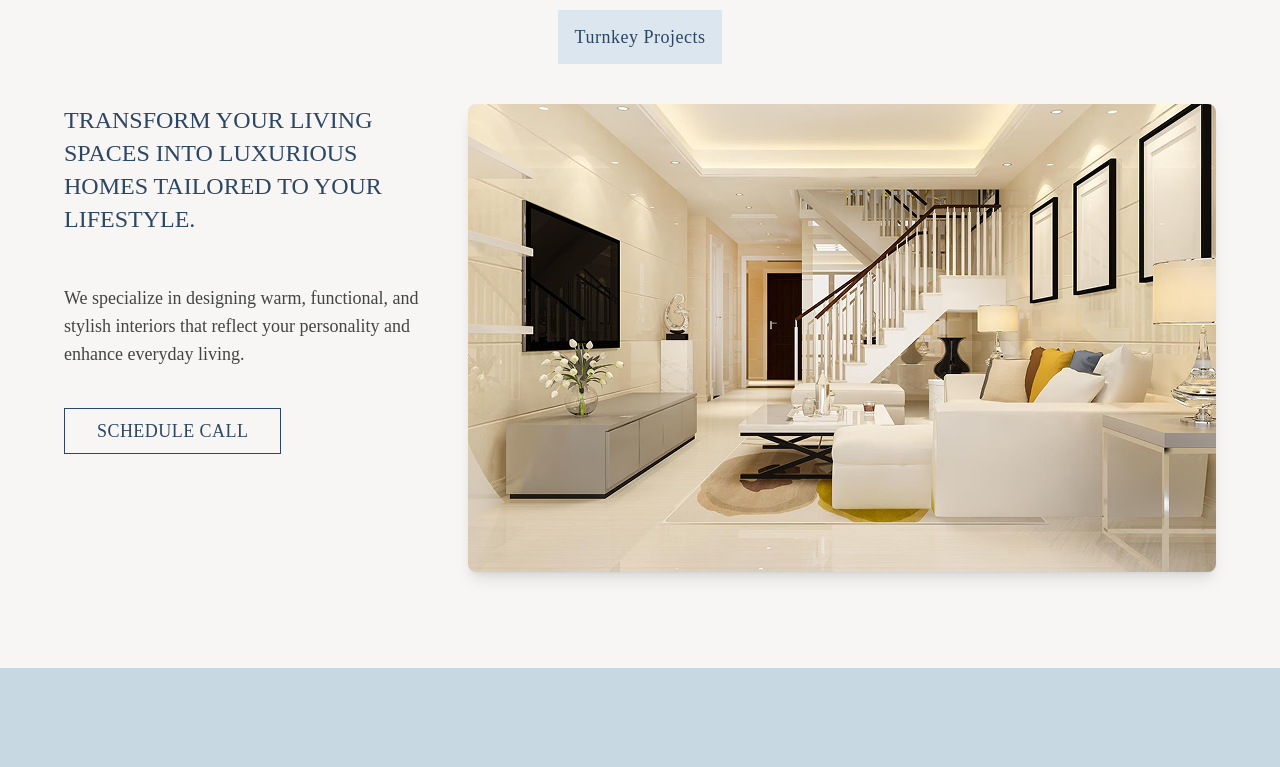
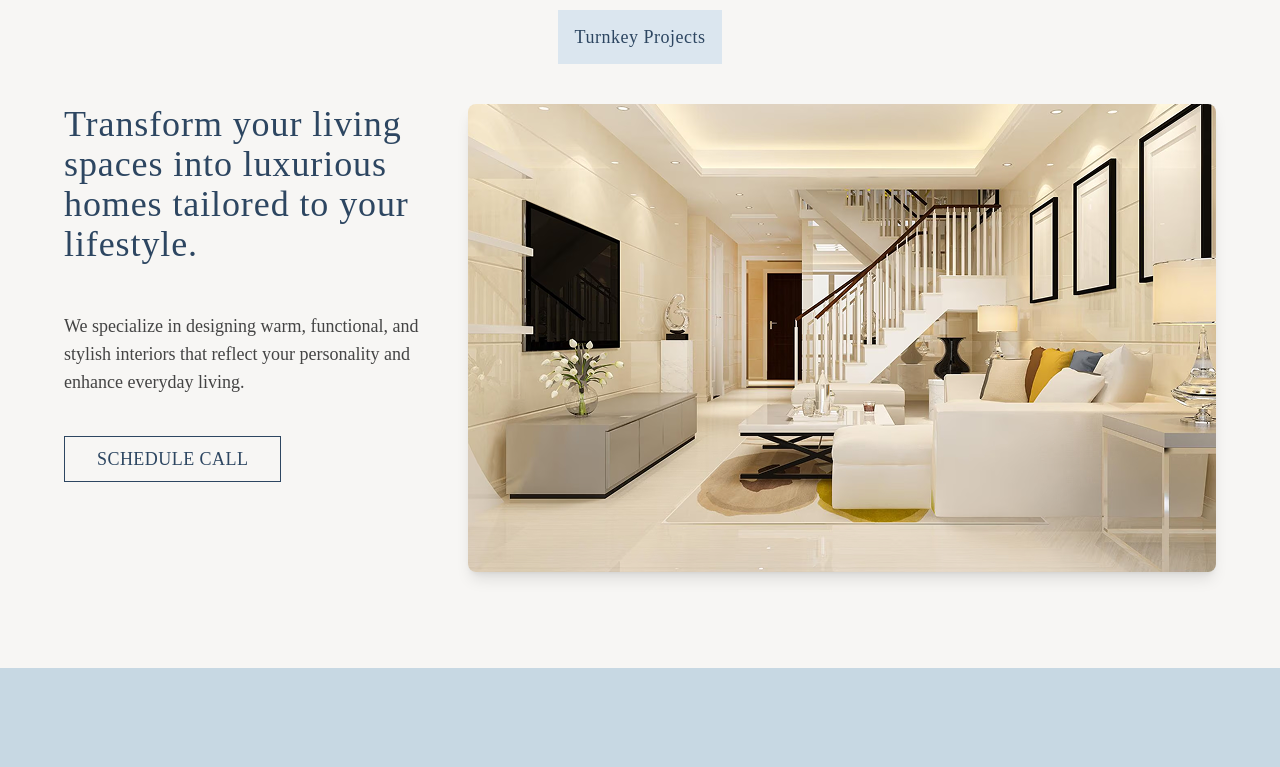
Before and after one commit to vanshguptaji/Ideago_frontend, a React (Vite) app: page /aboutus in a window 1280 px wide. Shown: the part 2046-2813 px from the top of the page. Built offline with nearby package versions, Linux system fonts and the light colour scheme; a web font is replaced by a local one.

Commit message:
Enhance heading styling in OurServices component for improved readability and visual hierarchy

```diff
--- a/src/components/Home/OurServices.jsx
+++ b/src/components/Home/OurServices.jsx
@@ -110,7 +110,7 @@ const OurServices = () => {
           >
             <div className="flex flex-col md:flex-row items-center md:items-start gap-6 sm:gap-10 h-auto">
               <div className="flex-1 flex flex-col justify-center h-full px-2 sm:px-0">
-                <h3 className="text-lg sm:text-xl md:text-2xl font-marcellus text-[#2d4661] mb-2 sm:mb-4 leading-snug uppercase text-center md:text-left">
+                <h3 className="text-2xl sm:text-3xl md:text-4xl font-marcellus text-[#2d4661] mb-2 sm:mb-4 tracking-wide text-center md:text-left">
                   {services[selected].title}
                 </h3>
                 <p className="text-[#444] text-sm sm:text-base md:text-lg mt-4 sm:mt-8 mb-4 sm:mb-8 font-marcellus text-center md:text-left">
```
